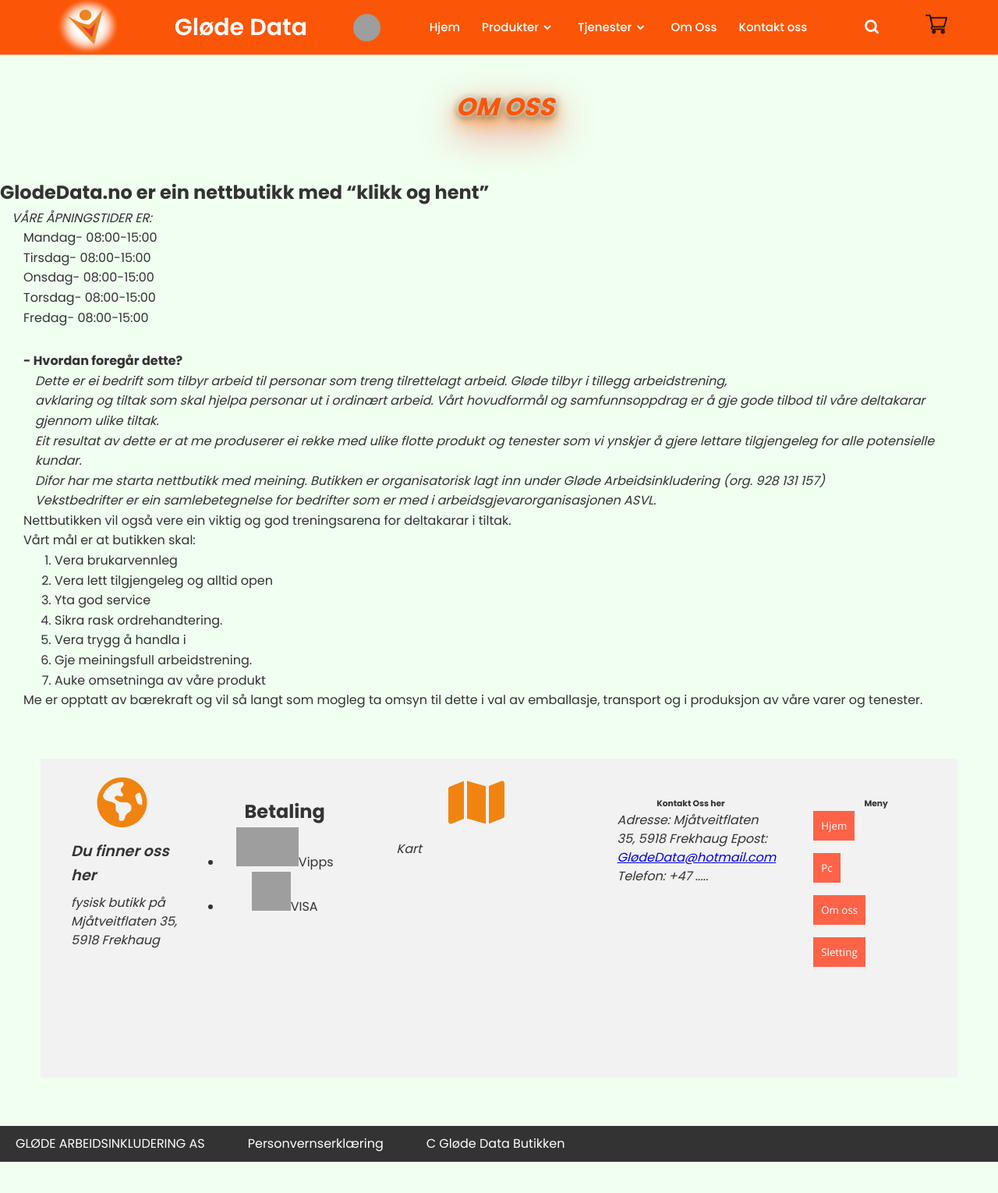
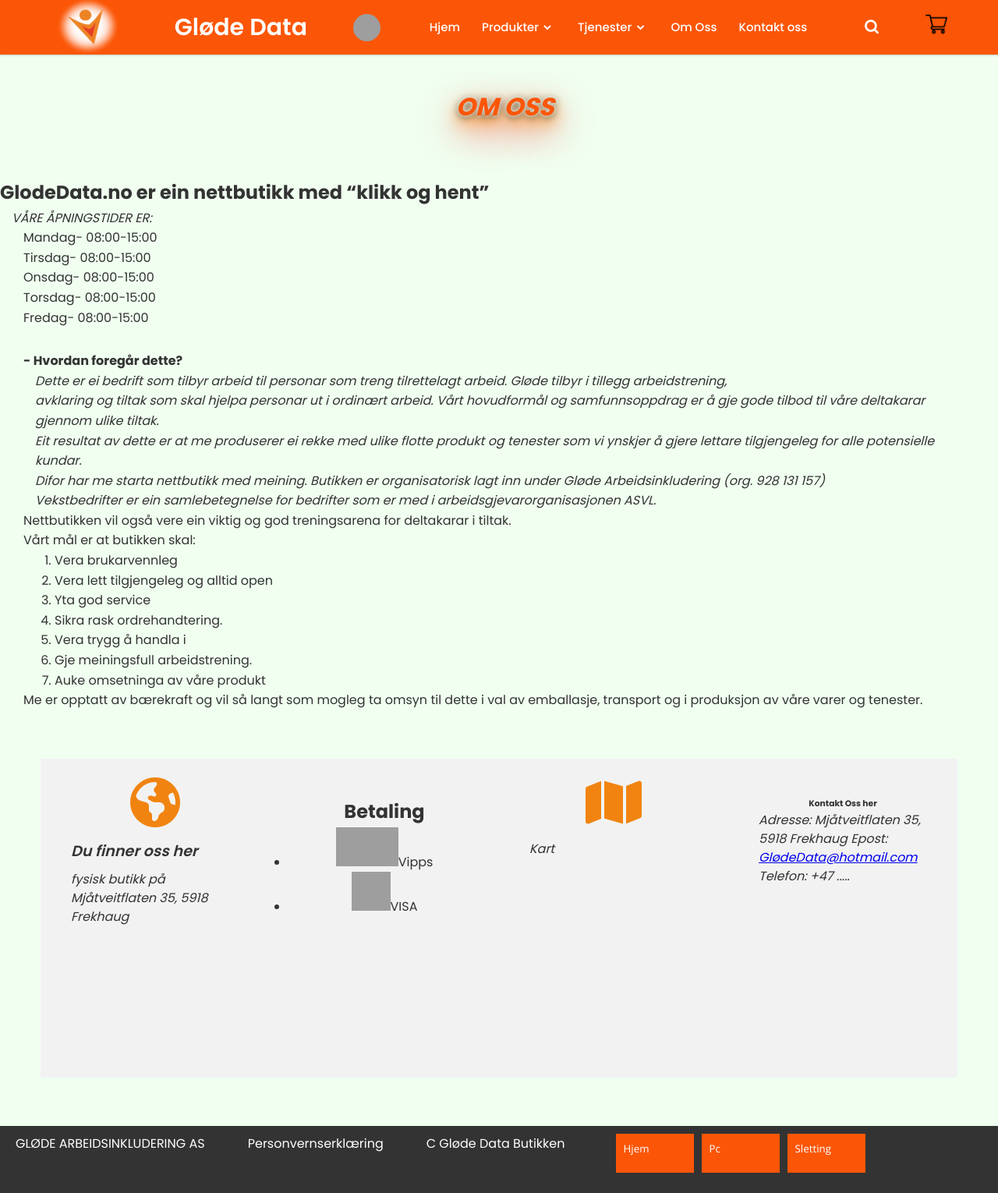
Before and after one commit to PollyKoder/GlodeButikken, a PHP site: page /OMOSSSIDE/indexAbout.html in a window 1280 px wide. Shown: the whole page at 78% size. Before the commit the page ends 1490 px from the top, so only its background shows below. Run offline with PHP 8.4, Linux system fonts and the light colour scheme; grey boxes are pictures that could not be loaded.

Commit message:
button place

```diff
--- a/OMOSSSIDE/CSS/textOmOss.css
+++ b/OMOSSSIDE/CSS/textOmOss.css
@@ -105,7 +105,7 @@
 }
 
 .button{
-    background-color: #ff6347;
+    background-color: #fb5607;
     border: none;
     color: #fff;
     padding: 10px;
@@ -114,6 +114,9 @@
     display: flex;
     justify-content: space-between;
     font-family: 'Open Sans', sans-serif;
+    margin-left: 10px;
+    width: 100px;
+    height: 50px;
 }
 
 .button:hover{
--- a/OMOSSSIDE/indexAbout.html
+++ b/OMOSSSIDE/indexAbout.html
@@ -209,17 +209,6 @@
               Telefon: +47 .....
             </p>
           </div>
-
-          <div class="feature">
-            <i class="fas fa-email"></i>
-            <h6>Meny</h6>
-                    <button class="button" href="#">Hjem</button>
-                    <button class="button" href="#">Pc</button>
-                    <button class="button" href="#">Om oss</button>
-                    <button class="button" href="#">Sletting</button>
-
-          </div>
-
         </section>
 
 
@@ -231,6 +220,9 @@
             <a href="https://glode.no/" class="footer-btn"> GLØDE ARBEIDSINKLUDERING AS </a>
             <a href="https://glode.no/wp-content/uploads/2023/12/Personvernerklaering.pdf" class="footer-btn"> Personvernserklæring </a>
             <a href="https://glode.no/glode-data/" class="footer-btn"> C Gløde Data Butikken </a>
+            <button class="button" href="#">Hjem</button>
+                    <button class="button" href="#">Pc</button>
+                    <button class="button" href="#">Sletting</button>
           </div>
       </footer>
       <!-- er noe kluss her, footeren, er ikkje plassert der den skal være -mvh Polly-->
```
